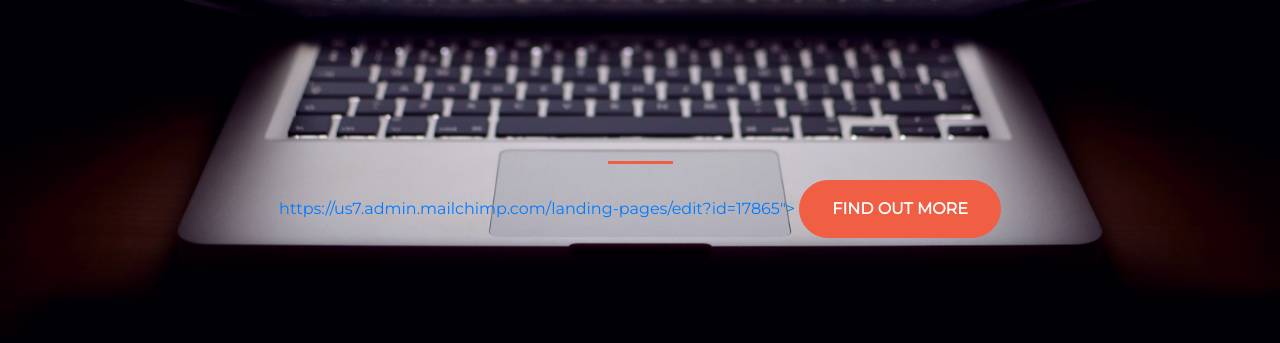
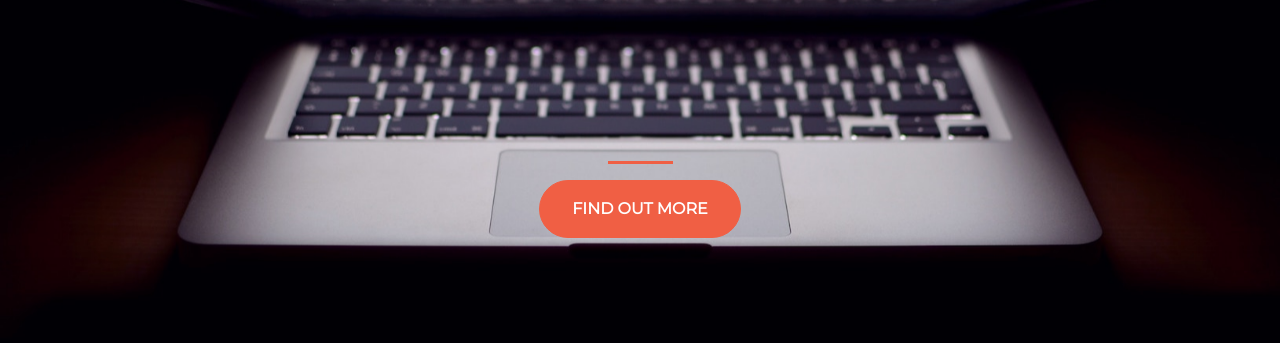
Before and after one commit to iamdenzyod/iamdenzyod.github.io, a plain HTML site: page index.html in a window 1280 px wide. Shown: the part 321-664 px from the top of the page. Drawn offline with nearby package versions, Linux system fonts and the light colour scheme.

Commit message:
Update index.html

```diff
--- a/index.html
+++ b/index.html
@@ -24,7 +24,6 @@
         <section class="text-center col-12">
           <hr>
           <a href="https://mailchi.mp/5eba35b3c29c/ztmstudents">
-https://us7.admin.mailchimp.com/landing-pages/edit?id=17865">
           <button class="btn btn-primary btn-xl">Find out more</button>
         </a>
         </section>
```
